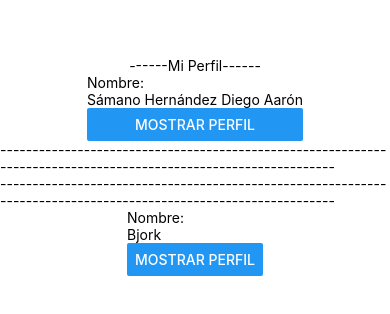
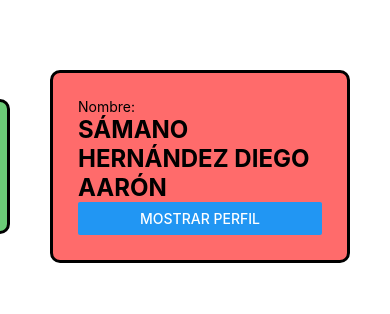
Before and after one commit to DiegoAaronS/PM206, a React Native app in the folder practica5/miapp2/: screen / in a window 390 px wide. Shown: the part 256-570 px from the top of the page. Built offline with nearby package versions, Linux system fonts and the light colour scheme.

Commit message:
Practica No.8: StyleSheet

```diff
--- a/practica5/miapp2/App.js
+++ b/practica5/miapp2/App.js
@@ -10,16 +10,17 @@ export default function App() {
   return (
     <View style={styles.container}>
 
-      <Text>------Mi Perfil------</Text>
-      <Perfil nombre= "Sámano Hernández Diego Aarón" carrera= "Ingeniería en Sistemas Computacionales" materia= "Programación Móvil" cuatrimestre= "9no Cuatrimestre"></Perfil>
-      <Text>----------------------------------------------------------------------------------------------------------------</Text>
-      <Text>----------------------------------------------------------------------------------------------------------------</Text>
+      <Perfil estiloE={styles.tarjetaRoja} nombre= "Sámano Hernández Diego Aarón" carrera= "Ingeniería en Sistemas Computacionales" materia= "Programación Móvil" cuatrimestre= "9no Cuatrimestre"></Perfil>
+
       <Perfil
-      nombre= "Bjork"
-      carrera= "Música"
+      estiloE={styles.tarjetaVerde}
+      nombre= "Camila Abigail"
+      carrera= "Psicología"
       materia= "Notas"
       cuatrimestre= "6to Cuatrimestre">
       </Perfil>
+
+      <Perfil estiloE={styles.tarjetaRoja} nombre= "Diego Aarón2" carrera= "Ingeniería en Sistemas Computacionales" materia= "Programación Móvil" cuatrimestre= "9no Cuatrimestre"></Perfil>
 
       <StatusBar style="auto" />
     </View>
@@ -32,6 +33,10 @@ const styles = StyleSheet.create({
     flex: 1,
     backgroundColor: '#fff',
     alignItems: 'center',
-    justifyContent: 'center',
+    justifyContent: 'space-between',
+    flexDirection: 'row-reverse',
+    paddingHorizontal: 20,
   },
+  tarjetaRoja: {backgroundColor: '#FF6B6B'},
+  tarjetaVerde: {backgroundColor: '#6BCB77'},
 });
--- a/practica5/miapp2/components/Perfil.js
+++ b/practica5/miapp2/components/Perfil.js
@@ -21,28 +21,51 @@
 // }
 
 /* PERFIL usando Desestructuración */
-import { View, Text, Button } from 'react-native';
-import React,{useState} from 'react';
+import { View, Text, Button, StyleSheet } from 'react-native';
+import React, {useState} from 'react';
 
-export const Perfil = ({nombre,carrera,materia,cuatrimestre}) => {
+export const Perfil = ({nombre,carrera,materia,cuatrimestre,estiloE}) => {
     const [mostrar,setMostrar]= useState(false)
     return (
-        <View>
+        <View style={[estilos.tarjeta, estiloE]}>
             <Text>Nombre:</Text>
-            <Text>{nombre}</Text>
+            <Text style={estilos.nombre}>{nombre}</Text>
             { mostrar &&
             <>
             <Text>Carrera:</Text>
-            <Text>{carrera}</Text>
+            <Text style={estilos.carrera}>{carrera}</Text>
             <Text>Materia:</Text>
-            <Text>{materia}</Text>
+            <Text style={estilos.otroTexto}>{materia}</Text>
             <Text>Cuatrimestre:</Text>
-            <Text>{cuatrimestre}</Text>
+            <Text style={estilos.otroTexto}>{cuatrimestre}</Text>
             </>
              }
-            <Button title='Mostrar Perfil'
+            <Button title={mostrar ? 'Ocultar perfil' : 'Mostrar Perfil'}
             onPress={()=> setMostrar(!mostrar)}
             />
         </View>
     )
 }
+
+const estilos = StyleSheet.create({
+    nombre: {
+        fontSize: 24,
+        fontWeight: '700',
+        textTransform: 'uppercase',
+    },
+    carrera: {
+        fontSize: 18,
+        color: 'blue',
+    },
+    otroTexto: {
+        fontSize: 12,
+        fontStyle: 'italic',
+    },
+    tarjeta: {
+        borderWidth: 3,
+        borderRadius: 10,
+        margin: 20,
+        padding: 25,
+        width: 300,
+    },
+})
```
Also changed, not shown: 1 other file (tests, documents, lock files or other folders).
